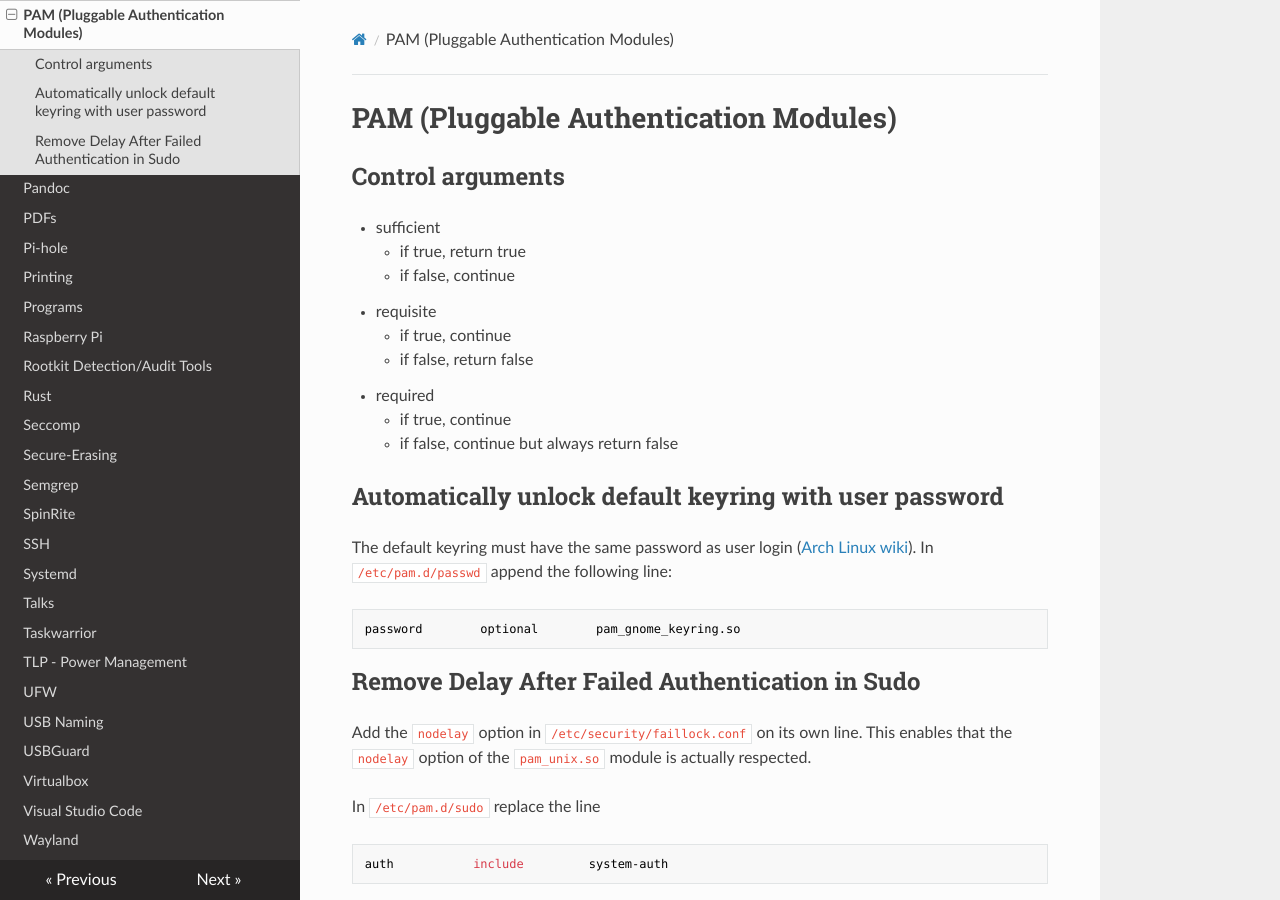
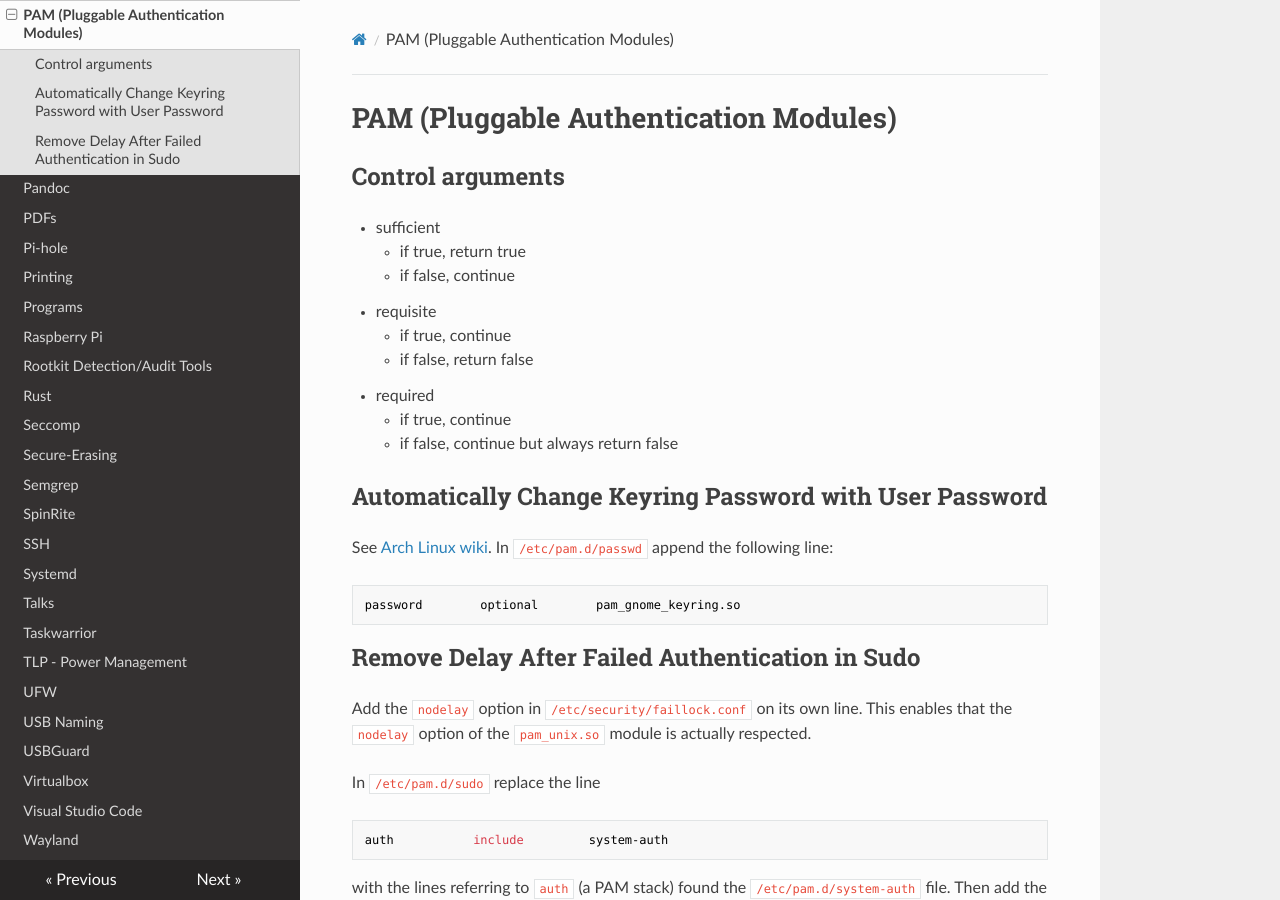
Before and after one commit to Maaxxs/wiki, an MkDocs documentation site: the page built from docs/pam.md, in a window 1280 px wide and 900 px high. Built offline with MkDocs 1.6.1, drawn with Linux system fonts in a browser that asks for light colours; nearby versions of some CDN libraries.

Commit message:
pam: change keyring password when user password changes

````diff
--- a/docs/pam.md
+++ b/docs/pam.md
@@ -12,10 +12,9 @@
     - if true, continue
     - if false, continue but always return false
 
-## Automatically unlock default keyring with user password
+## Automatically Change Keyring Password with User Password
 
-The default keyring must have the same password as user login
-([Arch Linux wiki][auto-unlock]).
+See [Arch Linux wiki][auto-unlock].
 In `/etc/pam.d/passwd` append the following line:
 
 ```
````
